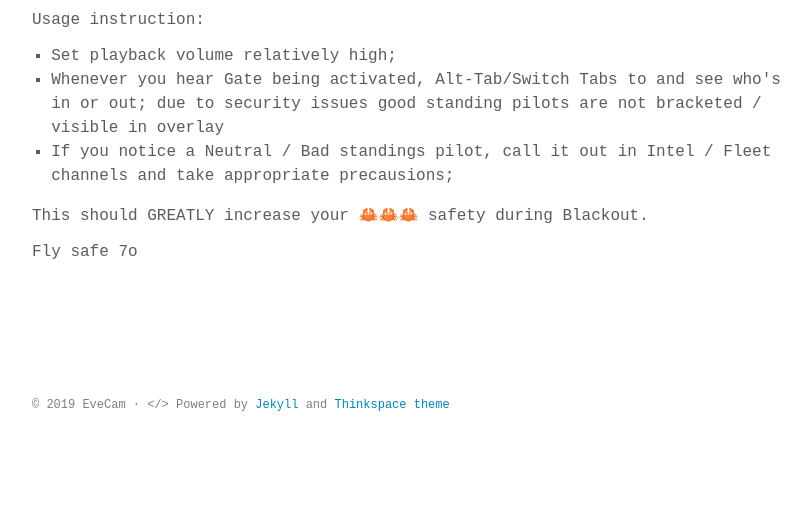
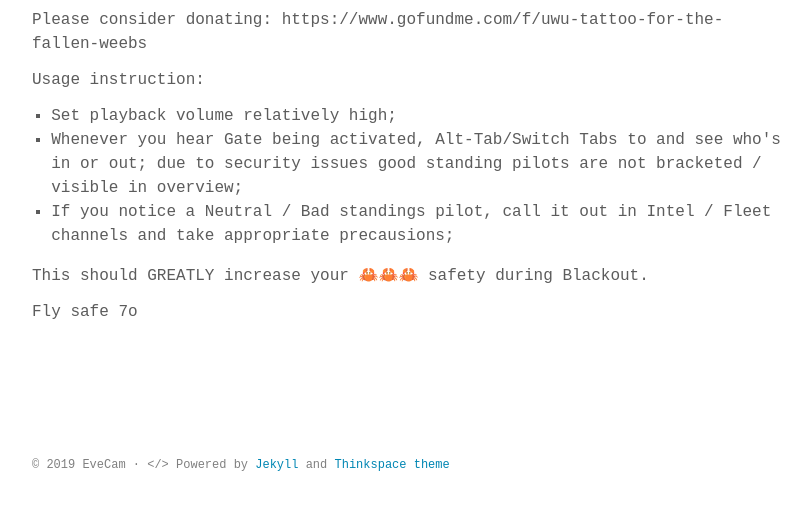
Before and after one commit to evecam/evecam.github.io, a Jekyll site: the page built from index.html, in a window 1280 px wide. Shown: the part 505-1027 px from the top of the page, without its empty margins (232-1043 px from the left). Built offline with Jekyll 4.4.1, drawn with Linux system fonts in a browser that asks for light colours; some web fonts are replaced; before the commit the page ends 967 px from its top, so only the background shows below that.

Commit message:
gofundme

```diff
--- a/_includes/gatecam.html
+++ b/_includes/gatecam.html
@@ -2,11 +2,12 @@
   <div class="container">
     <iframe width="560" height="315" src="https://www.youtube.com/embed/EnehzBNvKaY" frameborder="0"
       allow="accelerometer; autoplay; encrypted-media; gyroscope; picture-in-picture" allowfullscreen></iframe>
+    <p>Please consider donating: https://www.gofundme.com/f/uwu-tattoo-for-the-fallen-weebs</p>
     <p>Usage instruction:
       <ol>
         <li>Set playback volume relatively high;</li>
         <li>Whenever you hear Gate being activated, Alt-Tab/Switch Tabs to and see who's in or out; <small>due to
-            security issues good standing pilots are not bracketed / visible in overlay</small></li>
+            security issues good standing pilots are not bracketed / visible in overview;</small></li>
         <li>If you notice a Neutral / Bad standings pilot, call it out in Intel / Fleet channels and take appropriate
           precausions;</li>
       </ol>
```
